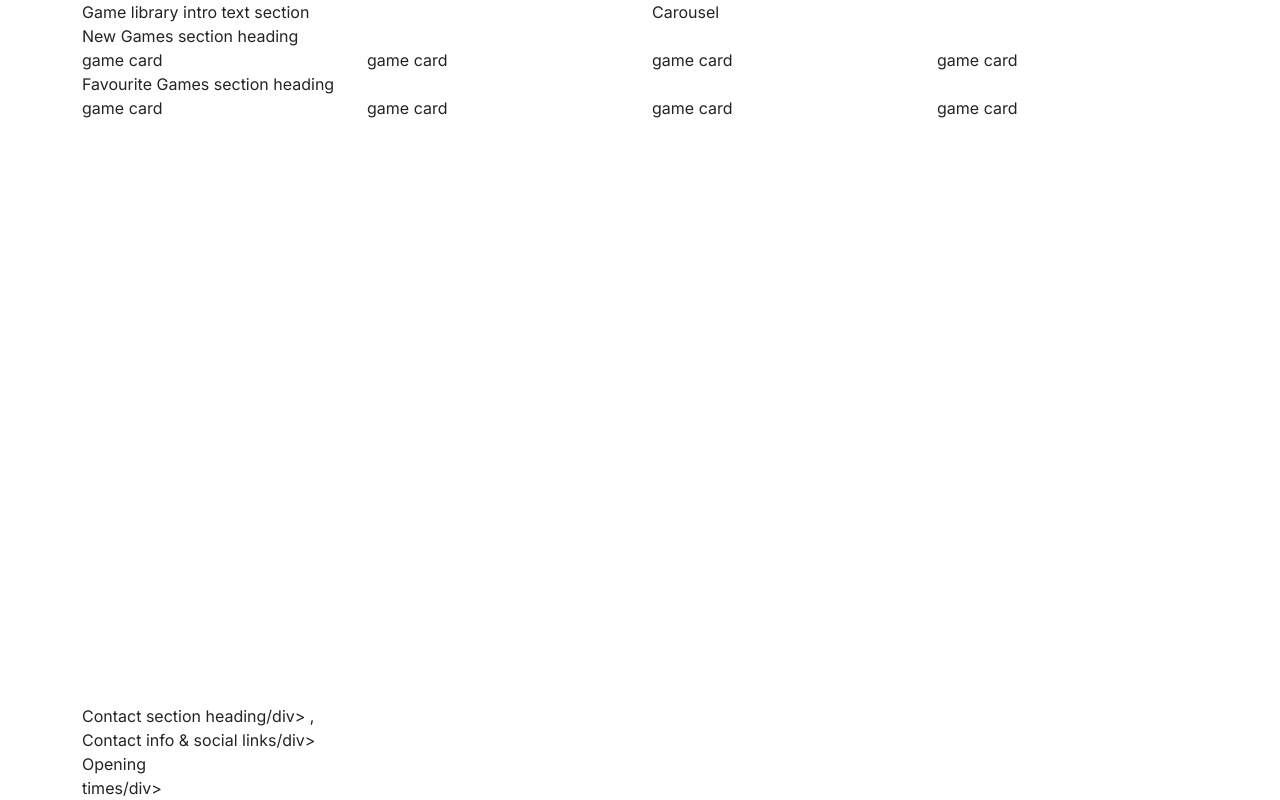
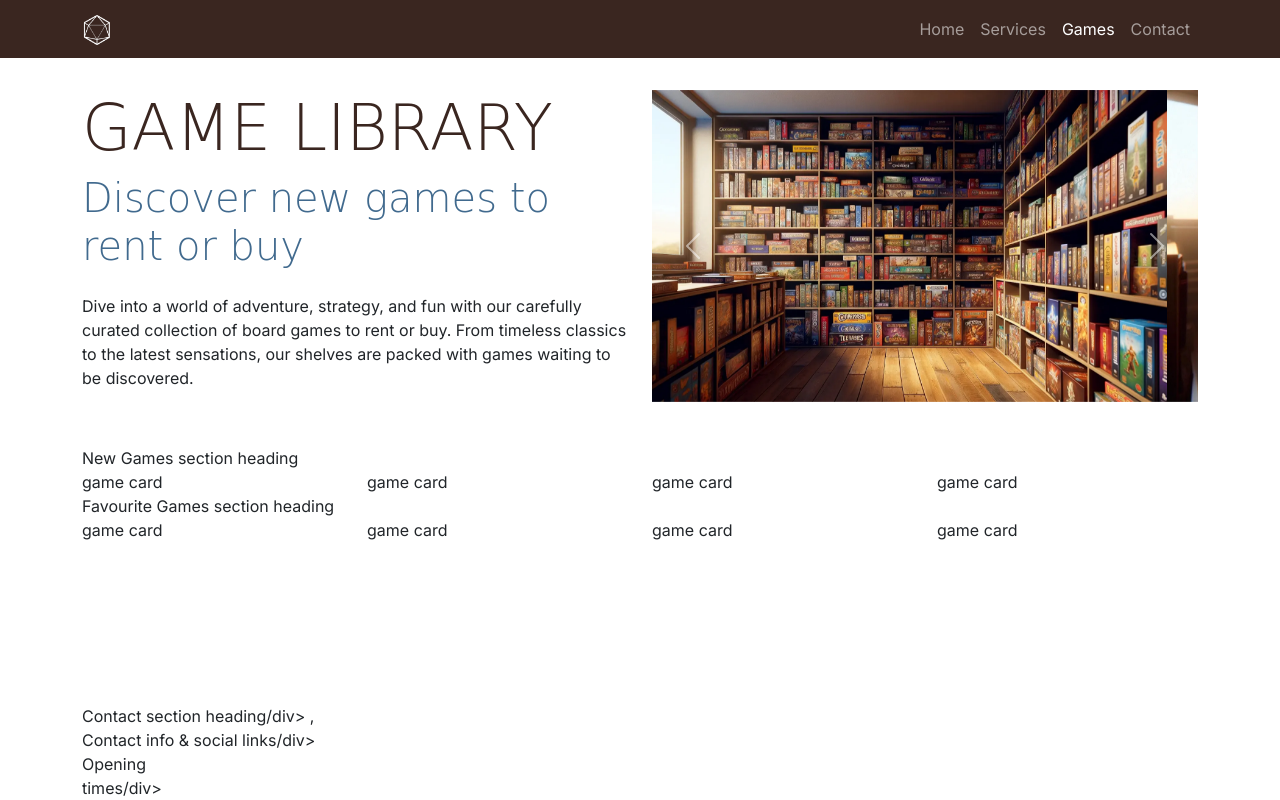
Before and after one commit to pendwmpian8/boardwalk-games, a plain HTML site: page game-library.html in a window 1280 px wide. Drawn offline with nearby package versions, Linux system fonts and the light colour scheme; a web font is replaced by a local one.

Commit message:
ad navbar and header for game library page

```diff
--- a/game-library.html
+++ b/game-library.html
@@ -19,13 +19,72 @@
     <link rel="stylesheet" href="assets/css/styles.css">
 </head>
 <body class="d-flex flex-column min-vh-100">
-    <!-- Header with carousel -->
-    <header class="container">
-        <div class="row">
-            <div class="col-12 col-xl-6">Game library intro text section</div>
-            <div class="col-12 col-xl-6">Carousel</div>
-        </div>
-    </header>
+        <!--navigation-->
+        <nav id="navbar" class="navbar navbar-expand-lg" data-bs-theme="dark">
+            <div class="container">
+              <a class="navbar-brand" href="index.html"><img src="assets/images/logo-sm-white.png" alt="Boardwalk Games logo" class="logo"></a>
+              <button class="navbar-toggler" type="button" data-bs-toggle="collapse" data-bs-target="#navbarNav" aria-controls="navbarNav" aria-expanded="false" aria-label="Toggle navigation">
+                <span class="navbar-toggler-icon"></span>
+              </button>
+              <div class="collapse navbar-collapse" id="navbarNav">
+                <ul class="navbar-nav ms-auto">
+                  <li class="nav-item">
+                    <a class="nav-link" href="index.html">Home</a>
+                  </li>
+                  <li class="nav-item">
+                    <a class="nav-link" href="#">Services</a>
+                  </li>
+                  <li class="nav-item">
+                    <a class="nav-link active" aria-current="page" href="game-library.html">Games</a>
+                  </li>
+                  <li class="nav-item">
+                    <a class="nav-link" href="#">Contact</a>
+                  </li>
+                </ul>
+              </div>
+            </div>
+          </nav>
+
+            <!--header with carousel-->
+            <header id="header" class="container section">
+                <div class="row">
+                    <div class="col-12 col-xl-6 text-center text-xl-start">
+                        <h1 class="display-3">Game Library</h1>
+                        <p class="lead display-6 sub-heading-color">Discover new games to rent or buy</p>
+                        <p class="my-4">Dive into a world of adventure, strategy, and fun with our carefully curated collection of board games to rent or buy. From timeless classics to the latest sensations, our shelves are packed with games waiting to be discovered.</p></div>
+                    <div class="col-12 col-xl-6">
+                        <div id="carouselExampleAutoplaying" class="carousel slide" data-bs-ride="carousel">
+                            <div class="carousel-inner">
+                                <div class="carousel-item active">
+                                    <img src="assets/images/game-library-carousel-1.webp" class="d-block w-100" alt="Bookshelves filled with boardgames">
+                                </div>
+                                <div class="carousel-item">
+                                    <img src="assets/images/game-library-carousel-2.webp" class="d-block w-100" alt="Bookshelves filled with boardgames">
+                                </div>
+                                <div class="carousel-item">
+                                    <img src="assets/images/game-library-carousel-3.webp" class="d-block w-100"
+                                        alt="Bookshelves filled with boardgames, one man is browsing the shelves">
+                                </div>
+                                <div class="carousel-item">
+                                    <img src="assets/images/game-library-carousel-4.webp" class="d-block w-100"
+                                        alt="8 board games stacked on top of each other">
+                                </div>
+                            </div>
+                            <button class="carousel-control-prev" type="button" data-bs-target="#carouselExampleAutoplaying"
+                                data-bs-slide="prev">
+                                <span class="carousel-control-prev-icon" aria-hidden="true"></span>
+                                <span class="visually-hidden">Previous</span>
+                            </button>
+                            <button class="carousel-control-next" type="button" data-bs-target="#carouselExampleAutoplaying"
+                                data-bs-slide="next">
+                                <span class="carousel-control-next-icon" aria-hidden="true"></span>
+                                <span class="visually-hidden">Next</span>
+                            </button>
+                        </div>
+                    </div>
+                </div>
+            </header>
+
 <!-- main element to hold all key sections of the game library page,
     it is not part of the grid structure -->
     <main>
```
